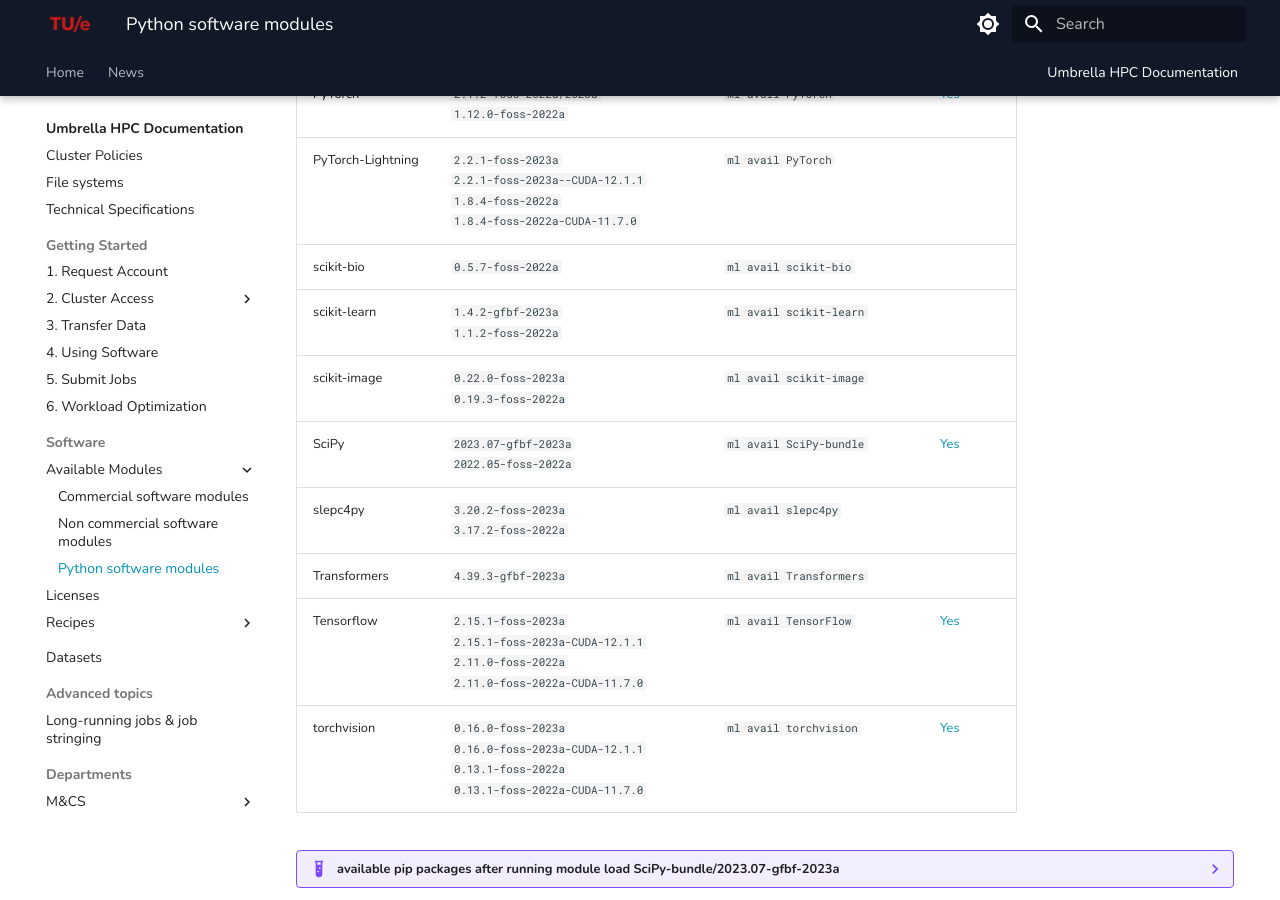
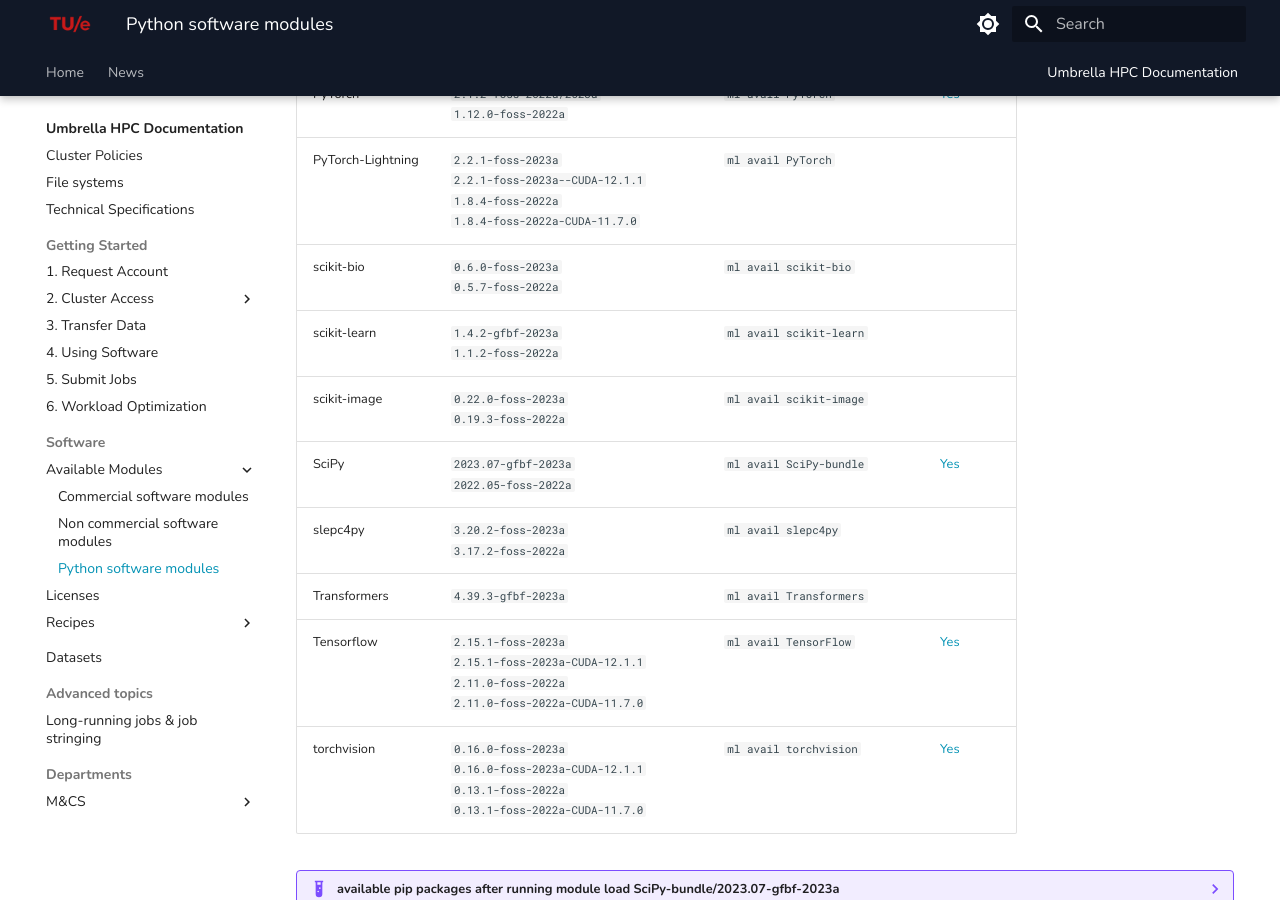
Before and after one commit to gferhpc/supercomputing.tue.nl, an MkDocs documentation site: the page built from pages/documentation/software/modules/python.md, in a window 1280 px wide and 900 px high, scrolled down 1018 px. Built offline with MkDocs 1.6.1 and Material for MkDocs 9.7.7, drawn with Linux system fonts in a browser that asks for light colours.

Commit message:
Update python.md

```diff
--- a/pages/documentation/software/modules/python.md
+++ b/pages/documentation/software/modules/python.md
@@ -20,7 +20,7 @@
 | Python            | `3.12.3-GCCcore-13.3.0`<br>`3.11.3-GCCcore-12.3.0`<br/>`3.10.13-GCCcore-11.3.0`<br/>`3.10.4-GCCcore-11.3.0` | `ml avail Python/`      |                                                                 |
 | PyTorch           | `2.1.2-foss-2022a/2023a`<br/>`1.12.0-foss-2022a`                             | `ml avail PyTorch`      | [Yes](https://hpc.tue.nl "included in Jupyter"){:target=_blank} |
 | PyTorch-Lightning | `2.2.1-foss-2023a`<br/>`2.2.1-foss-2023a--CUDA-12.1.1`<br>`1.8.4-foss-2022a`<br>`1.8.4-foss-2022a-CUDA-11.7.0` | `ml avail PyTorch`      |                                                                 |
-| scikit-bio        | `0.5.7-foss-2022a`                                                           | `ml avail scikit-bio`   |                                                                 |
+| scikit-bio        | `0.6.0-foss-2023a`<br>`0.5.7-foss-2022a`                                                           | `ml avail scikit-bio`   |                                                                 |
 | scikit-learn      | `1.4.2-gfbf-2023a`<br>`1.1.2-foss-2022a`                                                           | `ml avail scikit-learn` |                                                                 |
 | scikit-image      | `0.22.0-foss-2023a`<br>`0.19.3-foss-2022a`                                                          | `ml avail scikit-image` |                                                                 |
 | SciPy             | `2023.07-gfbf-2023a`<br/>`2022.05-foss-2022a`                                | `ml avail SciPy-bundle` | [Yes](https://hpc.tue.nl "included in Jupyter"){:target=_blank} |
```
